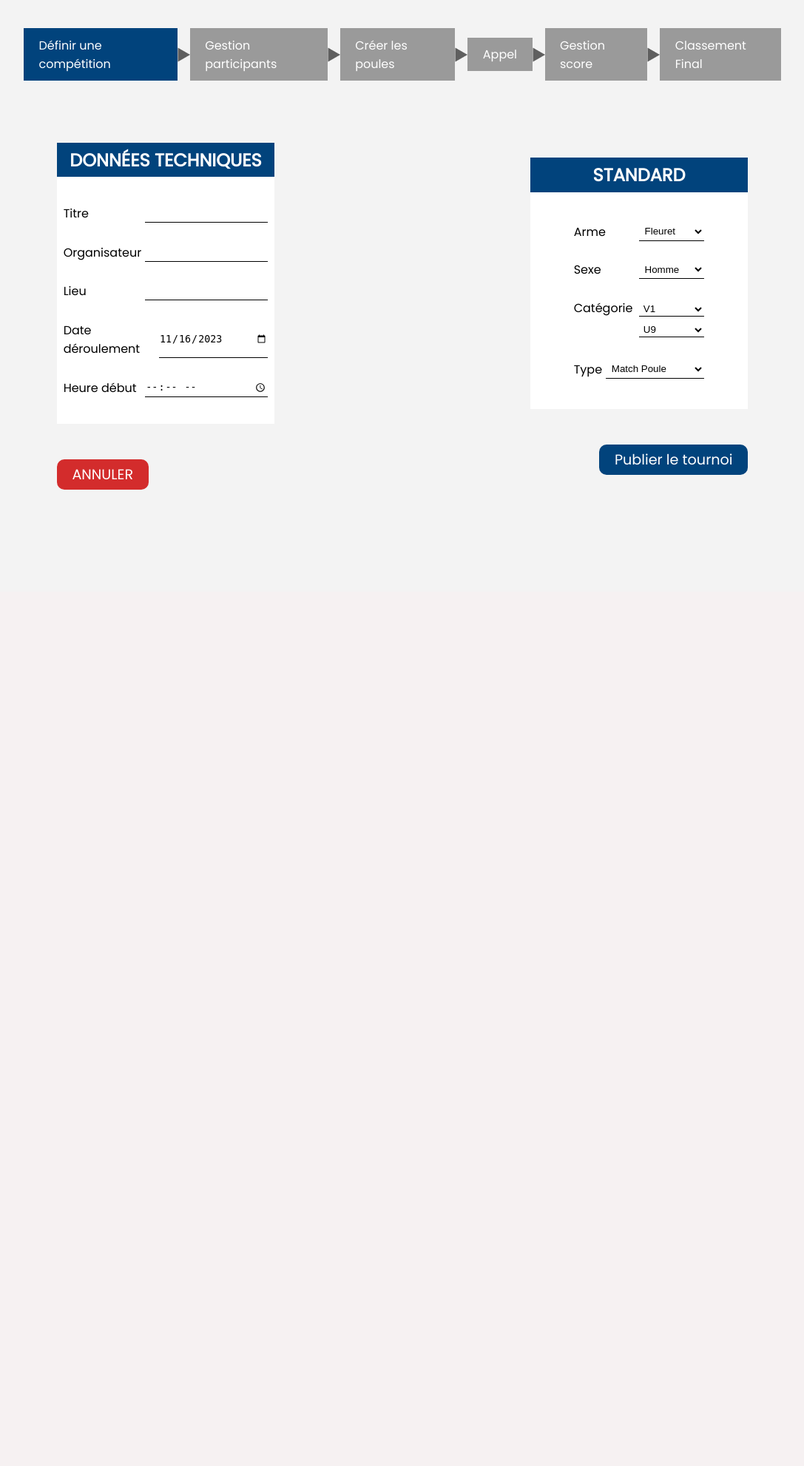
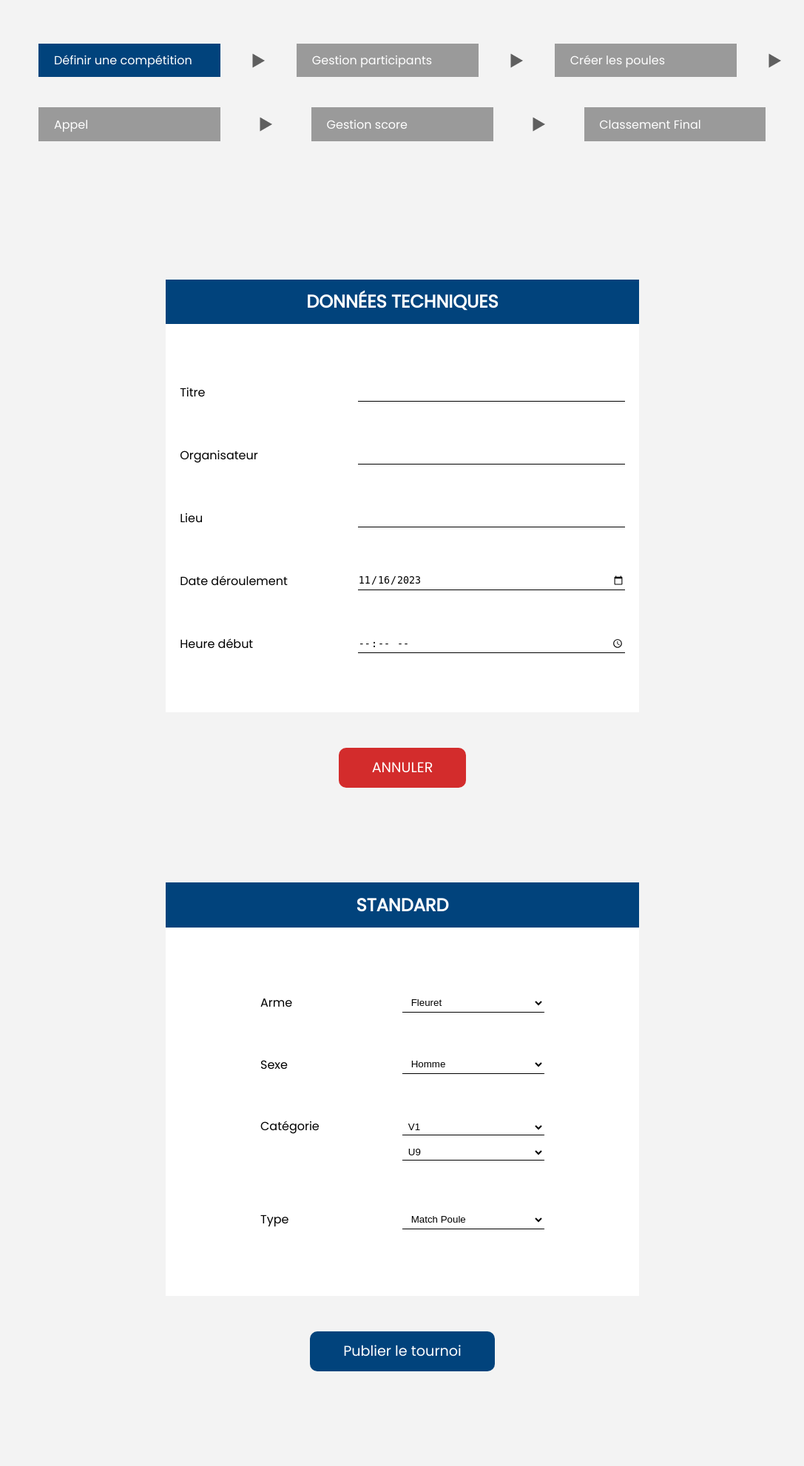
Before and after one commit to araviart/COMP_ESCRIME, a Flask app: page / in a window 1280 px wide. Shown: the part 96-2078 px from the top of the page at 74% size, without its empty margins (96-1183 px from the left). Before the commit the page ends 758 px from the top, so only its background shows below. Run offline with Flask 3, Linux system fonts and the light colour scheme; data that the repository does not hold is empty; some libraries are stand-ins or nearby versions.

Commit message:
page devenu responsive

```diff
--- a/appli/static/ajout-comp.css
+++ b/appli/static/ajout-comp.css
@@ -2,13 +2,12 @@
 
 /* Path: appli/static/img/ajout-comp.css */
 html {
-    /* background-color: var(--couleur-background); */
     font-family: "Poppins", sans-serif;
+    background-color: var(--couleur-background);
   }
 
 
 main{
-    background-color: var(--couleur-background);
     min-height: 100vh;
 }
 
@@ -34,7 +33,7 @@ main{
 .center{
     display: flex;
     flex-wrap: wrap;
-    min-height: 70vh;
+    height: 60vh;
     justify-content: space-around;
     align-items: center;
 }
@@ -42,12 +41,12 @@ main{
 .left-form{
     height: 100%;
     border-radius: 10px;
-    flex-basis: 23%;
+    flex-basis: 30%;
 }
 
 .right-form{
     height: 100%;
-    flex-basis: 23%;
+    flex-basis: 30%;
 }
 
 .buttons{
@@ -174,3 +173,35 @@ select{
 .double-combo-box{
     flex-basis: 50%;
 }
+
+
+
+
+
+
+
+/* Partie responsive */
+
+@media (max-width: 1450px){
+    .progress-bar{
+        flex-wrap: wrap;
+    }
+
+    .progress-bar > a{
+        min-width: 20%;
+        margin: 2%;
+    }
+
+    .center{
+        display: block;
+        height: 100%;
+    }
+    .left-form, .right-form{
+        margin: 10% 25%;
+    }
+
+    .bouton-publier, .bouton-annuler{
+        text-align: center;
+    }
+
+}
--- a/appli/templates/base.html
+++ b/appli/templates/base.html
@@ -7,6 +7,7 @@
     <link rel="stylesheet" href="static/base.css">
     <link rel="stylesheet" href="static/variables.css">
     <link rel="stylesheet" href="static/ajout-comp.css">
+    <link rel="stylesheet" href="static/responsive-creer-comp.css">
     <title>Compétition ESCRIME</title>
     {% endblock %}
     <header>
```
Also changed, not shown: appli/static/responsive-creer-comp.css (added).
